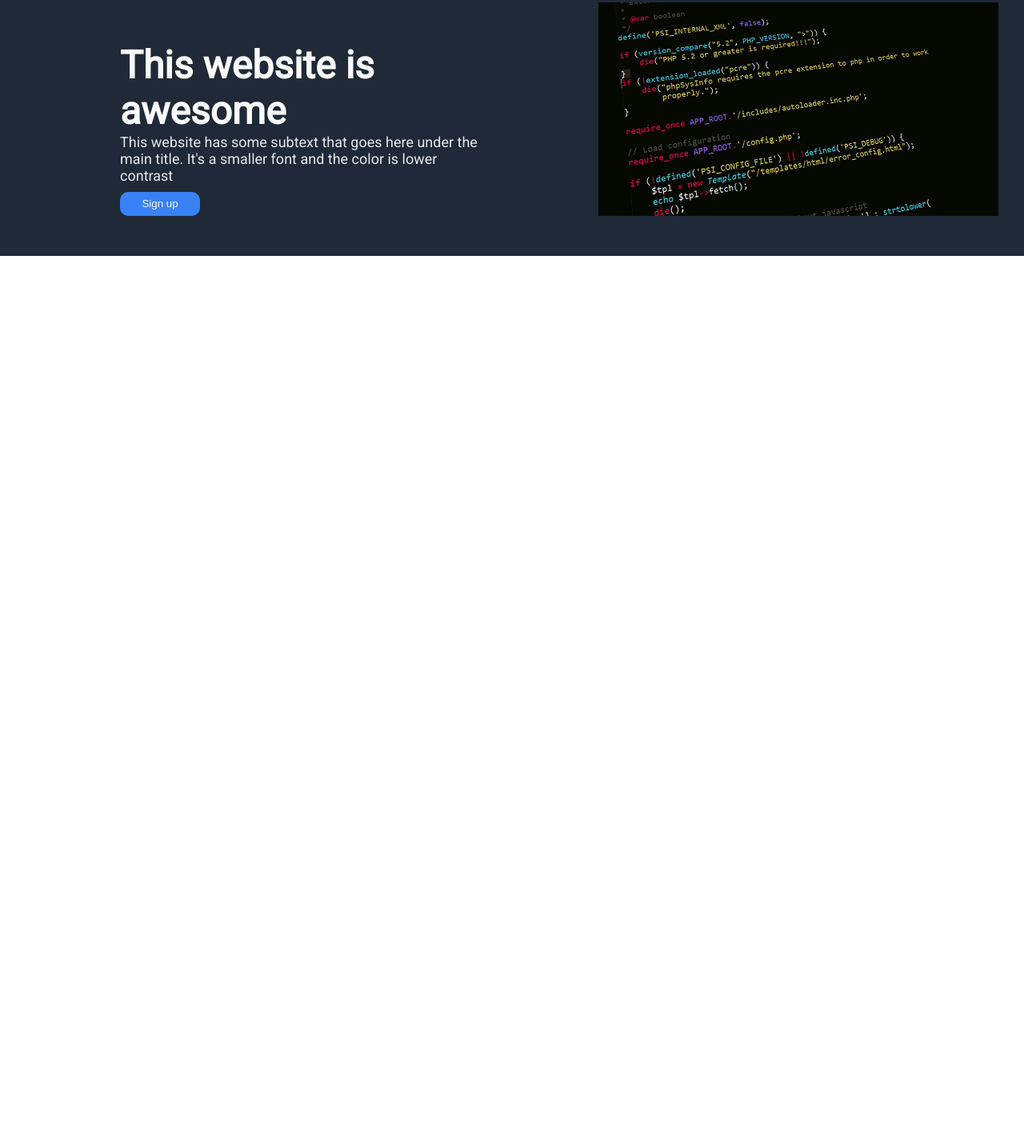
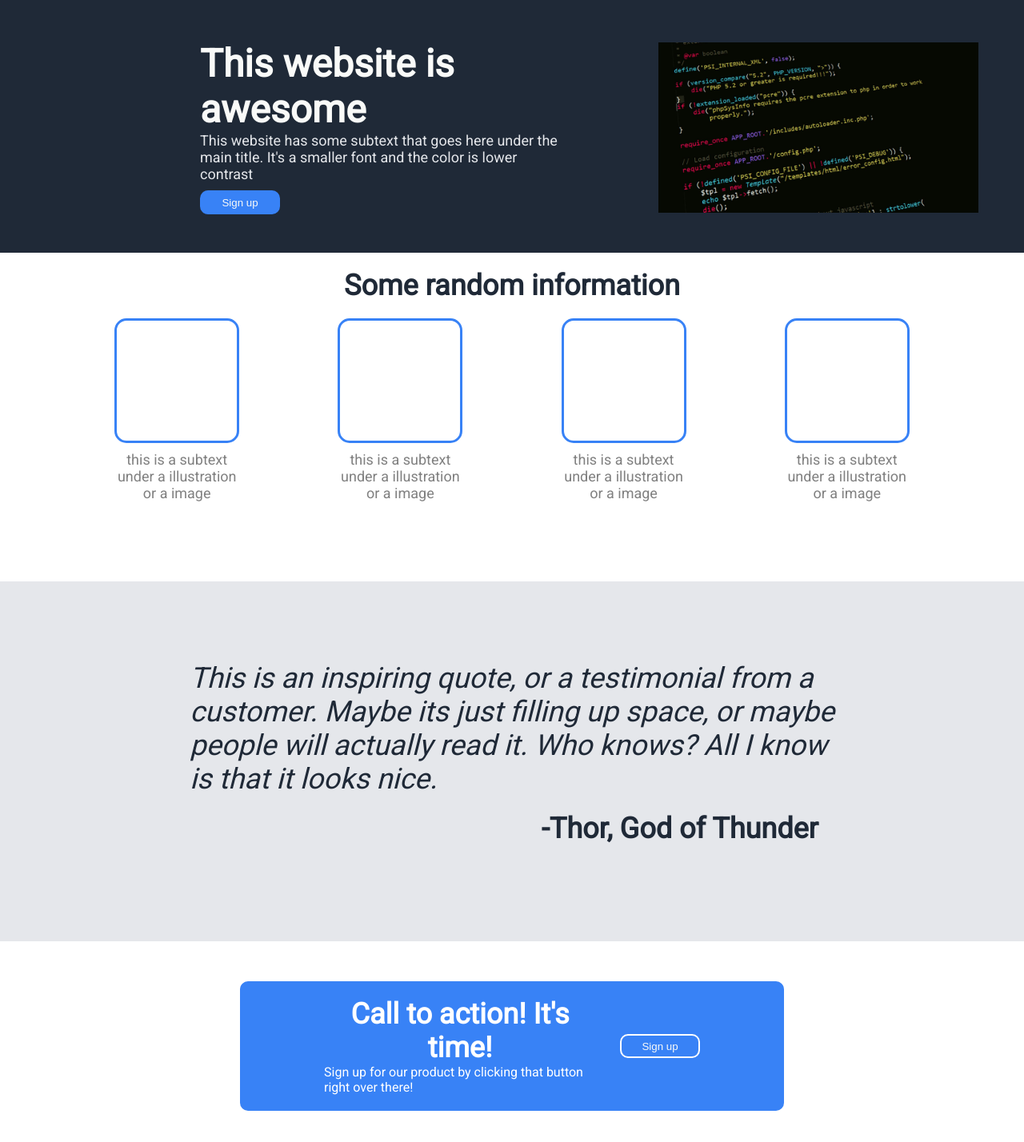
Before and after one commit to GiggsHsu/TOP-LandingPage, a plain HTML site: page index.html in a window 1280 px wide. Shown: the part 38-1466 px from the top of the page at 80% size. Before the commit the page ends 800 px from the top, so only its background shows below. Drawn offline with Linux system fonts and the light colour scheme.

Commit message:
Finished Landing Page

```diff
--- a/index.html
+++ b/index.html
@@ -21,16 +21,62 @@
             </div>
         </div>
         <div class="content">
-            <div class="content-left">
-                <h1>This website is <br>awesome</h1>
-                <p class="p-first">This website has some subtext that goes here under the <br>main title. It's a smaller font and the color is lower<br> contrast</p>
-                <button type="button" class="signup-button-1">Sign up</button>
+        <div class="content-left">
+            <h1>This website is <br>awesome</h1>
+            <p class="p-first">This website has some subtext that goes here under the <br>main title. It's a smaller font and the color is lower<br> contrast</p>
+            <button type="button" class="signup-button-1">Sign up</button>
+        </div>
+        <div class="content-right">
+            <img src="./images/pexels-pixabay-276452.jpg" alt="Programming" width="400" height="auto">
+        </div>
+    </div>
+    </div>
+    <div class="second-section">
+        <h2>Some random information</h2>
+        <div class="row-of-blue-divs">
+            <div class="box-blue-msg">
+                <div class="box-blue"></div>
+                <p class="p-second">this is a subtext<br> under a illustration<br> or a image</p>
             </div>
-            <div class="content-right">
-                <img src="./images/pexels-pixabay-276452.jpg" alt="Programming" width="500" height="auto">
+            <div class="box-blue-msg">
+                <div class="box-blue"></div>
+                <p class="p-second">this is a subtext<br> under a illustration<br> or a image</p>
+            </div>
+            <div class="box-blue-msg">
+                <div class="box-blue"></div>
+                <p class="p-second">this is a subtext<br> under a illustration<br> or a image</p>
+            </div>
+            <div class="box-blue-msg">
+                <div class="box-blue"></div>
+                <p class="p-second">this is a subtext<br> under a illustration<br> or a image</p>
             </div>
         </div>
     </div>
-
+    <div class="third-section">
+        <div class="box-grey-msg">
+            <p class="p-third"><i>
+                This is an inspiring quote, or a testimonial from a<br>
+                customer. Maybe its just filling up space, or maybe <br>
+                people will actually read it. Who knows? All I know<br>
+                is that it looks nice.
+            </i></p>
+            <h2 class="thor">
+                -Thor, God of Thunder
+            </h2>
+        </div>
+    </div>
 </body>
+<footer>
+    <div class="fourth-section">
+        <div class="call-to-action-box">
+            <div class="box-left">
+                <h2 class="call-to-action-text">Call to action! It's time!</h2>
+                <p class="p-fourth">Sign up for our product by clicking that button right over there!</p>
+            </div>
+            <div class="box-right">
+                <button type="button" class="signup-button-2">Sign up</button>
+            </div>
+        </div>
+    </div>
+</footer>
 </html>
--- a/styles.css
+++ b/styles.css
@@ -49,7 +49,7 @@ h1 {
 }
 
 
-button {
+.signup-button-1 {
     background-color: #3882F6;
     color: #F9FAF8;
     width: 100px;
@@ -62,6 +62,7 @@ button {
     display: flex;
     flex-direction: row;
     background-color: #1F2937;
+    margin-left: 100px;
 }
 
 .content-right {
@@ -82,7 +83,7 @@ button {
 }
 
 img {
-    margin-bottom: 50px;
+    margin: 50px;
 }
 
 .p-first {
@@ -90,3 +91,101 @@ img {
     color: #E5E7EB;
     margin-bottom: 10px;
 }
+
+h2 {
+    font-size: 36px;
+    font-weight: 900;
+    color: #1F2937;
+    text-align: center;
+    margin: 20px;
+}
+
+.row-of-blue-divs {
+    display: flex;
+    flex-direction: row;
+    justify-content: space-evenly;
+    margin: 20px;
+    color: gray;
+    font-size: 18px;
+}
+
+.box-blue {
+    border: 3px solid #3882F6;
+    width: 150px;
+    height: 150px;
+    border-radius: 15px;
+    margin-bottom: 10px;
+}
+
+.p-second {
+    display: flex;
+    text-align: center;
+    justify-content: center;
+}
+
+.second-section {
+    margin-bottom: 100px;
+    align-items: center;
+}
+
+.third-section {
+    background-color: #E5E7EB;
+    display: flex;
+    justify-content: center;
+    padding: 100px;
+}
+
+.p-third {
+    display: flex;
+    font-size: 36px;
+    color: #1F2937
+}
+
+.thor {
+    display: flex;
+    flex-direction: column;
+    align-items: flex-end;
+}
+
+.call-to-action-box {
+    background-color: #3882F6;
+    border-radius: 10px;
+    margin: 50px 300px;
+    display: flex;
+    flex-direction: row;
+    justify-content: center;
+    align-items: center;
+}
+
+.signup-button-2 {
+    background-color: #3882F6;
+    color: #F9FAF8;
+    width: 100px;
+    height: 30px;
+    border-radius: 10px;
+    border: 2px solid white;
+}
+
+.p-fourth {
+    color: white;
+}
+
+.call-to-action-text {
+    color: white;
+    margin-bottom: auto;
+}
+
+.box-left {
+    display: flex;
+    flex-direction: column;
+    align-items: flex-start;
+    width: 50%;
+    margin-bottom: 20px;
+    margin-right: 30px;
+}
+
+.box-right {
+    display: flex;
+    flex-direction: column;
+    align-items: flex-end;
+}
```
